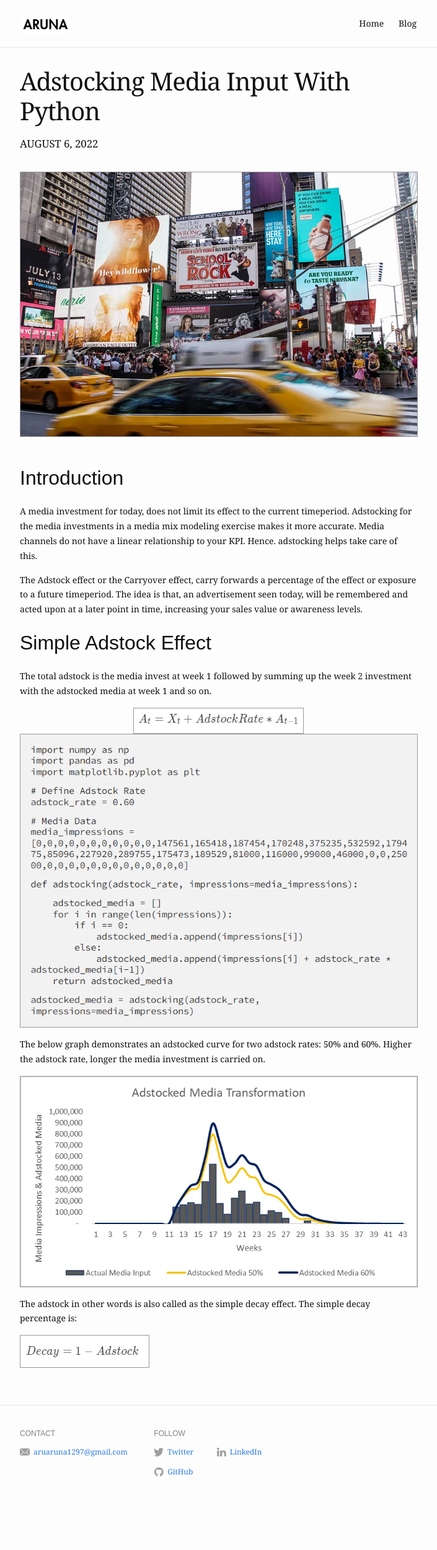
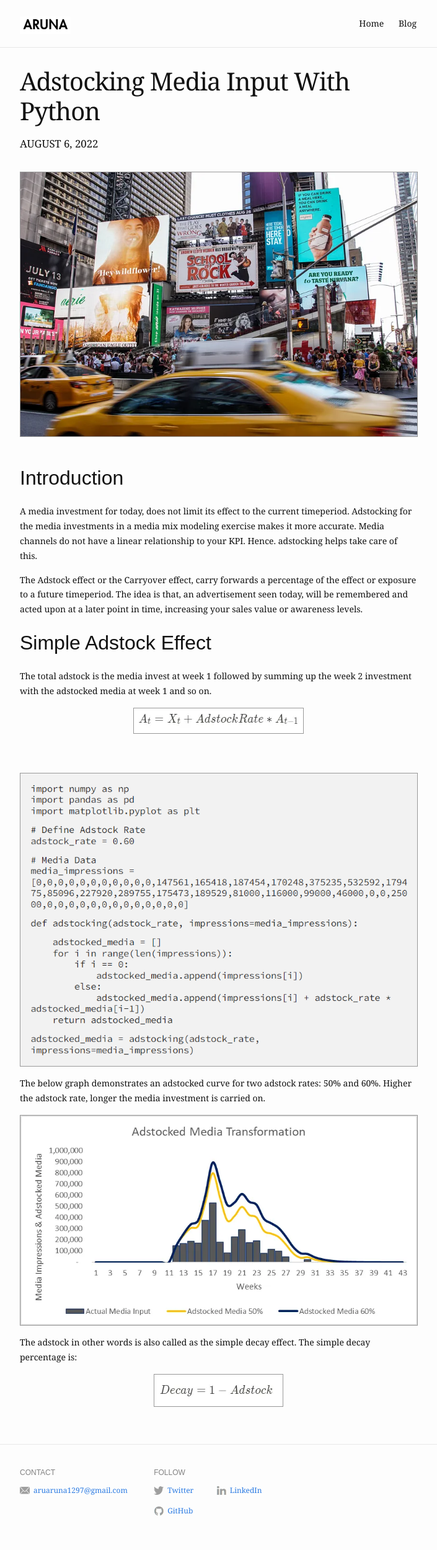
Before and after one commit to Aruna12/arunaarumugam, a Jekyll site: the page built from _posts/2022-08-06-example-of-blog-post.md, in a window 1280 px wide. Shown: the whole page at 62% size, without its empty margins (288-993 px from the left). Built offline with Jekyll 4.4.1, drawn with Linux system fonts in a browser that asks for light colours; before the commit the page ends 2438 px from its top, so only the background shows below that.

Commit message:
Update 2022-08-06-example-of-blog-post.md

```diff
--- a/_posts/2022-08-06-example-of-blog-post.md
+++ b/_posts/2022-08-06-example-of-blog-post.md
@@ -20,6 +20,7 @@ og_image: /assets/img/content/post-example/post_5.webp
 <p>The total adstock is the media invest at week 1 followed by summing up the week 2 investment with the adstocked media at week 1 and so on.</p>
 
 <center><img src="{{ "/assets/img/content/post-example/post_5_1.webp" | absolute_url }}" alt="bay" class="post-pic"/></center>
+<br /><br />
 
 <img src="{{ "/assets/img/content/post-example/post_5_2.png" | absolute_url }}" alt="bay" class="post-pic"/>
 
@@ -29,4 +30,4 @@ og_image: /assets/img/content/post-example/post_5.webp
 
 <p>The adstock in other words is also called as the simple decay effect. The simple decay percentage is:</p>
 
-<img src="{{ "/assets/img/content/post-example/post_5_4.webp" | absolute_url }}" alt="bay" class="post-pic"/>
+<center><img src="{{ "/assets/img/content/post-example/post_5_4.webp" | absolute_url }}" alt="bay" class="post-pic"/></center>
```
